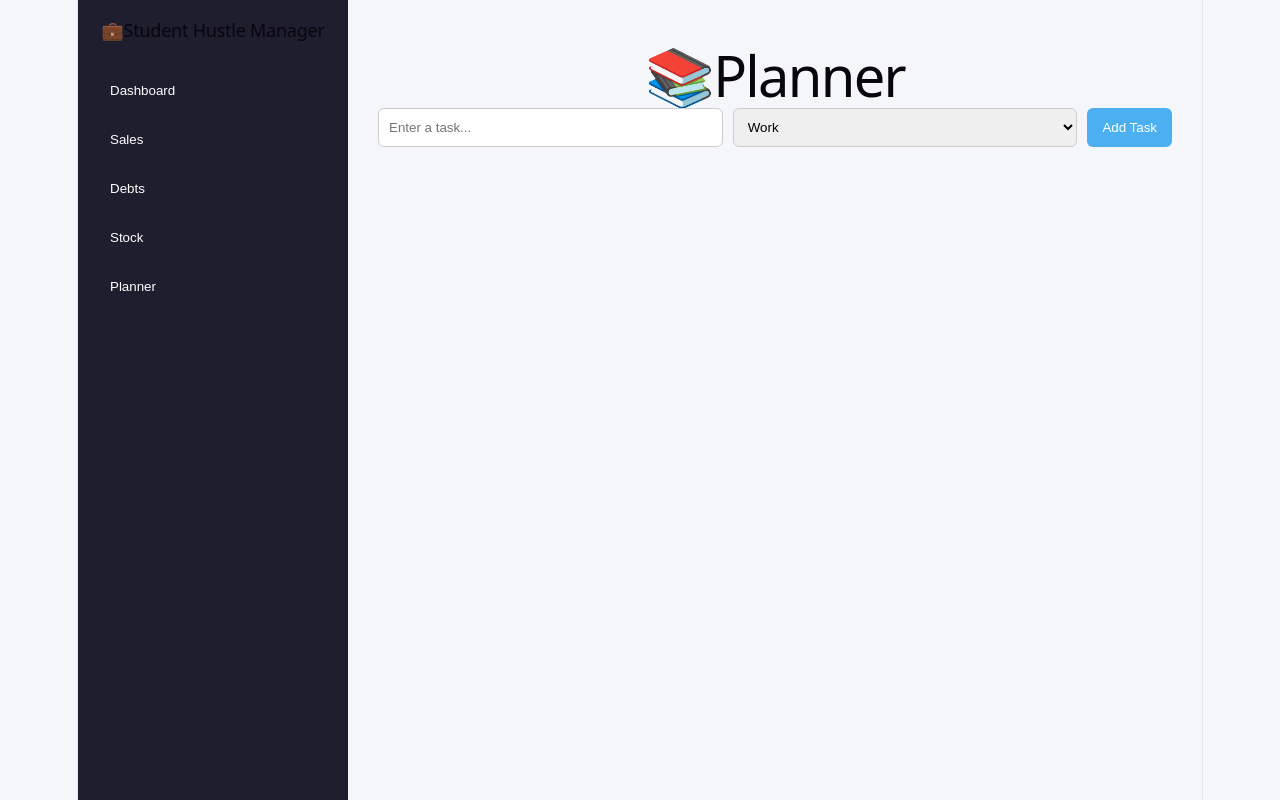
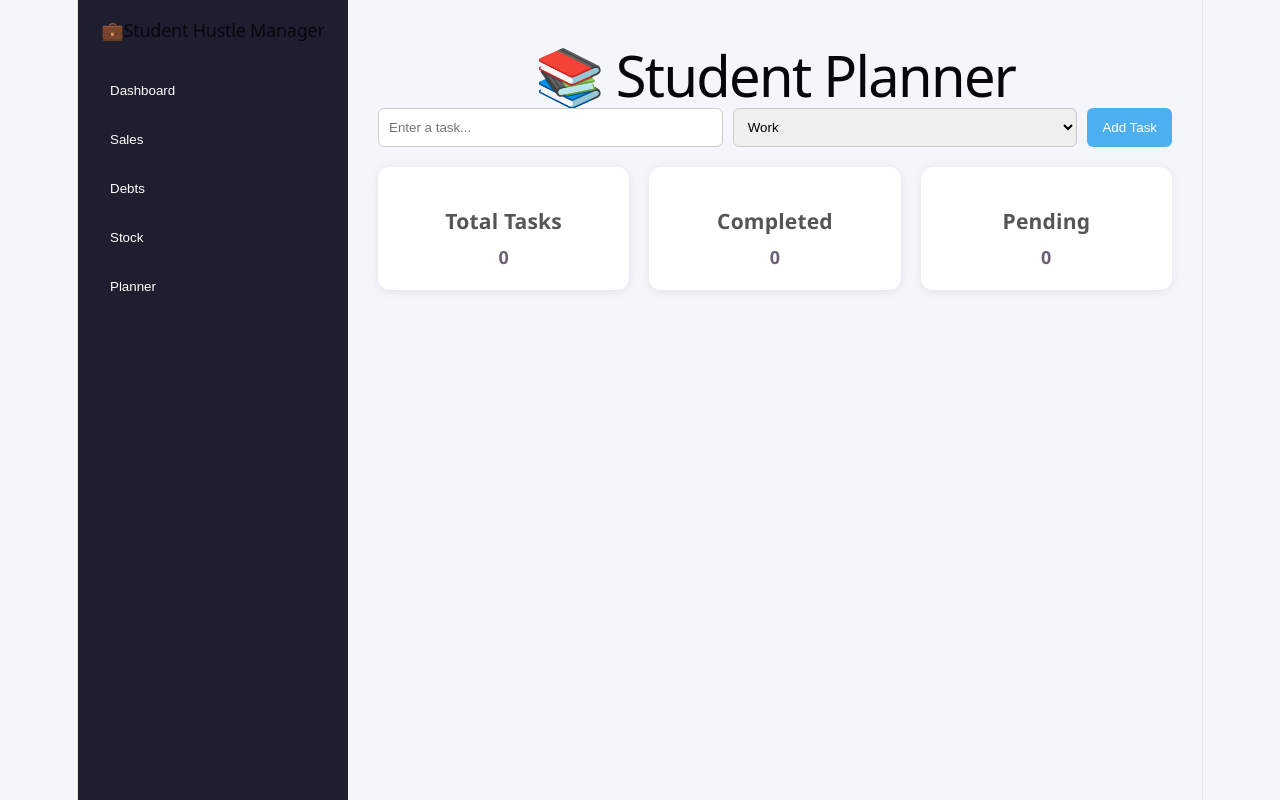
Before and after one commit to mariam968/Student-Hustle-Manager, a React (Vite) app in the folder student-planner-sales-tracker/: page / in a window 1280 px wide. Both pictures are taken after a click on the button "Planner". Built offline with nearby package versions, Linux system fonts and the light colour scheme.

Commit message:
feat: finalize planner with task tracking and summary stats

```diff
--- a/student-planner-sales-tracker/src/components/Planner.jsx
+++ b/student-planner-sales-tracker/src/components/Planner.jsx
@@ -1,67 +1,69 @@
-import { useState, useEffect} from "react";
+import { useState, useEffect } from "react";
 
-function Planner(){
+function Planner() {
   const [tasks, setTasks] = useState([]);
   const [text, setText] = useState("");
   const [category, setCategory] = useState("Work");
 
+  // load
+  useEffect(() => {
+    const saved = JSON.parse(localStorage.getItem("tasks"));
+    if (saved) setTasks(saved);
+  }, []);
 
-  // load tasks from localStorage
-
-  useEffect(()=> {
-    const savedTasks =
-     JSON.parse(localStorage.getItem("tasks"));
-    if(savedTasks)
-      setTasks(savedTasks);
-
-  },[]);
-
-  // save tasks to localStorage
-  useEffect(()=>{
-    localStorage.setItem("tasks",JSON.stringify(tasks));
+  // save
+  useEffect(() => {
+    localStorage.setItem("tasks", JSON.stringify(tasks));
   }, [tasks]);
 
-
+  // add-task
   const addTask = () => {
-    if (!text)return;
+    if (!text) return;
 
     const newTask = {
       text,
       category,
       completed: false,
+      date: new Date().toLocaleDateString(),
     };
 
     setTasks([...tasks, newTask]);
-    setInput("");
+    setText("");
   };
 
+  // toggle complete
   const toggleTask = (index) => {
     const updated = [...tasks];
     updated[index].completed = !updated[index].completed;
     setTasks(updated);
   };
 
+  // delete task
   const deleteTask = (index) => {
-    const updated = tasks.filter((_, i)=>i !==index);
-
+    const updated = tasks.filter((_, i) => i !== index);
     setTasks(updated);
   };
 
-  return(
+  // summary
+  const totalTasks = tasks.length;
+  const completedTasks = tasks.filter((t) => t.completed).length;
+  const pendingTasks = totalTasks - completedTasks;
+
+  return (
     <div>
-      <h1>📚Planner</h1>
+      <h1>📚 Student Planner</h1>
 
       {/* form */}
       <div className="form">
         <input
           placeholder="Enter a task..."
           value={text}
-        onChange={(e)=> setText(e.target.value)}
+          onChange={(e) => setText(e.target.value)}
         />
 
         <select
           value={category}
-         onChange={(e)=> setCategory(e.target.value)}
+          onChange={(e) => setCategory(e.target.value)}
         >
           <option>Work</option>
           <option>School</option>
@@ -71,44 +73,57 @@ function Planner(){
         <button onClick={addTask}>Add Task</button>
       </div>
 
-      {/* task list */}
-      <div style={{marginTop:"20px"}}>
-        {tasks.map((task, index)=> (
+      {/* summary */}
+      <div className="dashboard-grid">
+        <div className="dashboard-card">
+          <h3>Total Tasks</h3>
+          <p>{totalTasks}</p>
+        </div>
+
+        <div className="dashboard-card">
+          <h3>Completed</h3>
+          <p>{completedTasks}</p>
+        </div>
+
+        <div className="dashboard-card">
+          <h3>Pending</h3>
+          <p>{pendingTasks}</p>
+        </div>
+      </div>
+
+      {/* task list*/}
+      <div style={{ marginTop: "20px" }}>
+        {tasks.map((task, index) => (
           <div key={index} className="card">
-
             <div>
               <span
-              onClick={()=>toggleTask(index)}
+                onClick={() => toggleTask(index)}
                 style={{
-                textDecoration: task.completed ? "line-through":"none",
+                  textDecoration: task.completed ? "line-through" : "none",
                   cursor: "pointer",
                 }}
               >
-
                 {task.text}
               </span>
 
               <br />
-              <small style={{color:"blue"}}>
-                ({task.category})
+              <small style={{ color: "blue" }}>
+                ({task.category}) - {task.date}
               </small>
             </div>
 
             <div>
               {task.completed && (
-                <span style={{color:"green", marginRight:"10px"}}>
-                  ✔️
+                <span className="green" style={{ marginRight: "10px" }}>
+                  ✔
                 </span>
               )}
 
-              <button onClick={()=>deleteTask(index)}>❌</button>
+              <button onClick={() => deleteTask(index)}>❌</button>
             </div>
           </div>
         ))}
-
       </div>
-
-
     </div>
   );
 }
```
Lines whose indentation alone changed are shown as unchanged.
